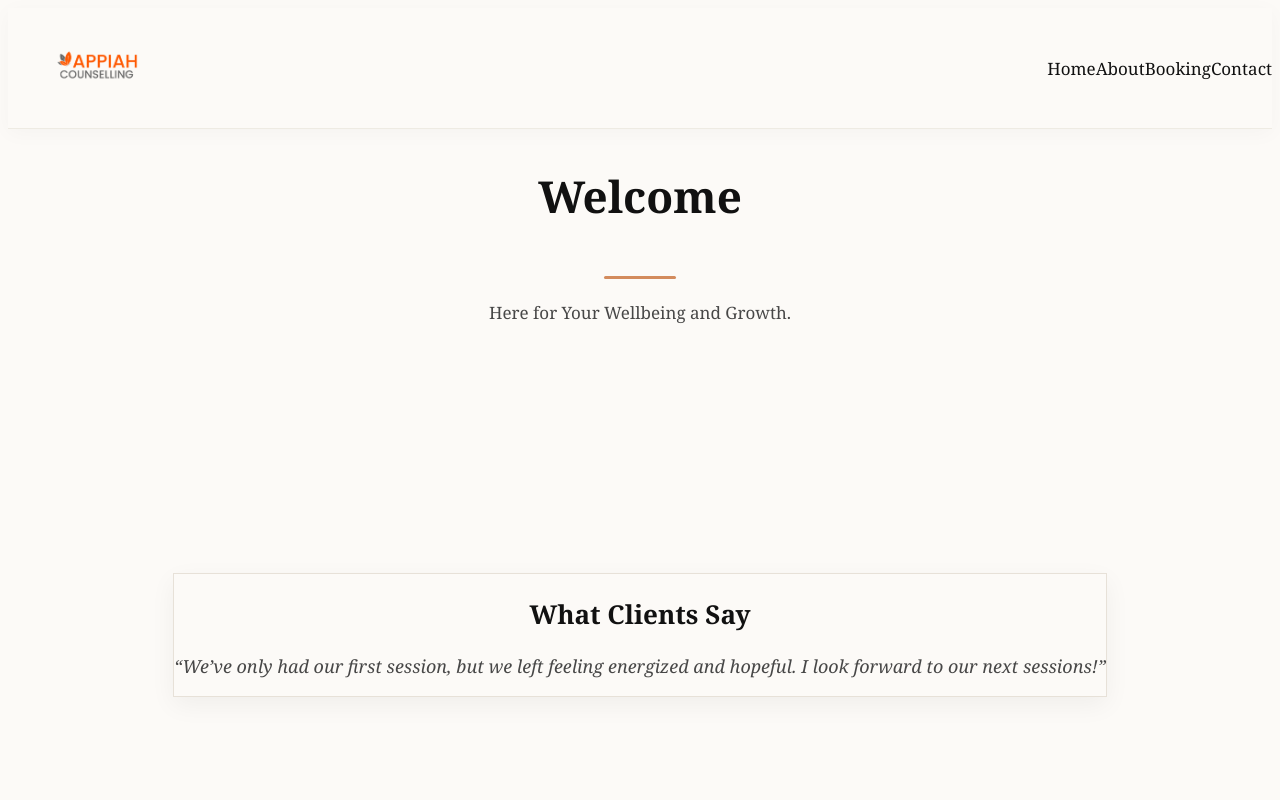
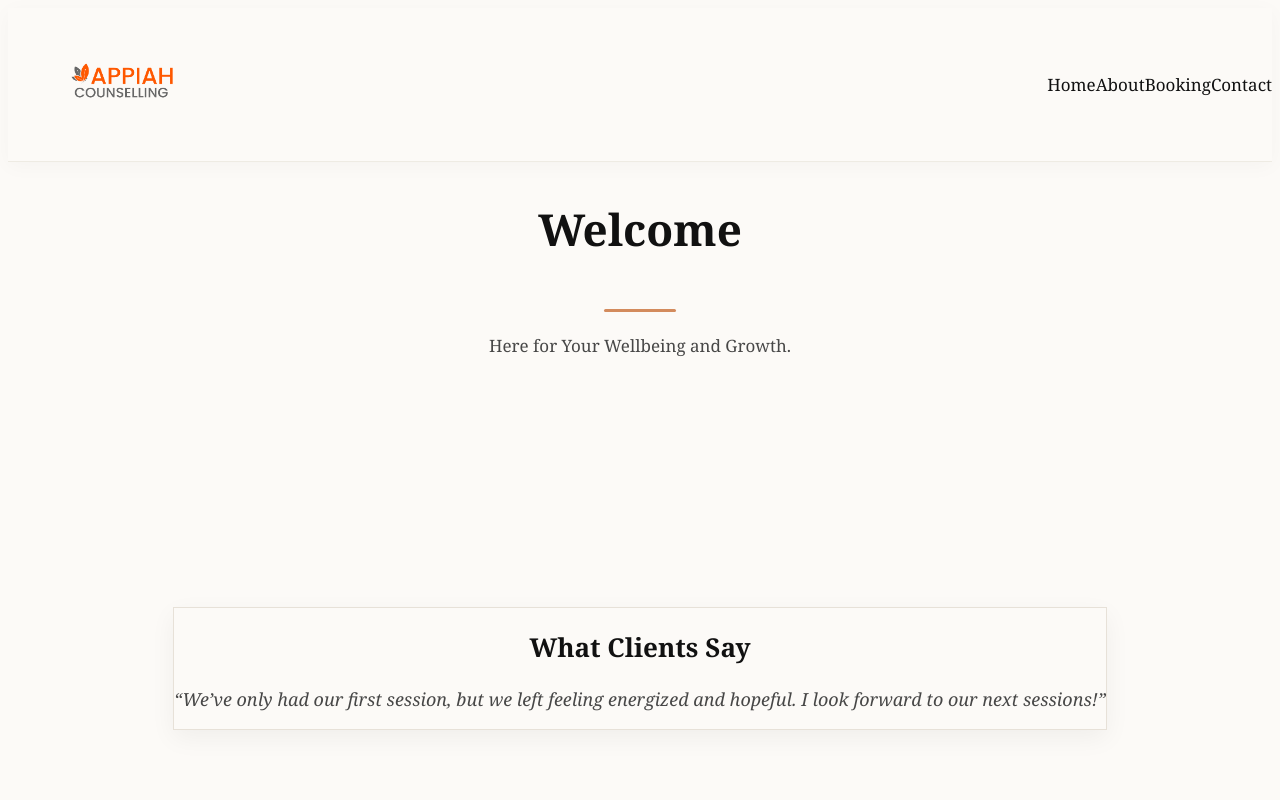
Before and after one commit to Sammyappiah/appiahcounselling, a Next.js app: page / in a window 1280 px wide. Shown: the top 800 px of the page. Built offline with nearby package versions, Linux system fonts and the light colour scheme.

Commit message:
Enlarge logo and increase header link spacing for final layout

```diff
--- a/app/layout.tsx
+++ b/app/layout.tsx
@@ -12,21 +12,21 @@ export default function RootLayout({ children }: { children: React.ReactNode })
   return (
     <html lang="en">
       <body className="min-h-screen flex flex-col bg-[#FCFAF7] text-[#111] font-serif">
-        {/* Header */}
+        {/* Elegant Fixed Header */}
         <header className="sticky top-0 z-50 w-full bg-[#FCFAF7]/95 backdrop-blur-md border-b border-[#E7E1D8]/60 shadow-[0_4px_20px_rgba(0,0,0,0.03)]">
-          <div className="max-w-7xl mx-auto flex items-center justify-between px-6 md:px-10 py-3">
+          <div className="max-w-7xl mx-auto flex items-center justify-between px-6 md:px-10 py-4">
             <Link href="/" className="flex items-center">
               <Image
                 src="/logo.png"
                 alt="Appiah Counselling Logo"
-                width={180}
-                height={60}
-                className="h-auto w-[180px] md:w-[200px] object-contain"
+                width={230}
+                height={70}
+                className="h-auto w-[230px] md:w-[250px] object-contain"
                 priority
               />
             </Link>
 
-            <nav className="flex items-center gap-8 md:gap-14 text-[17px] md:text-[18px] font-medium">
+            <nav className="flex items-center gap-12 md:gap-20 text-[17px] md:text-[18px] font-medium">
               <Link
                 href="/"
                 className="text-[#111] hover:text-[#5E8164] transition-colors duration-300"
```
